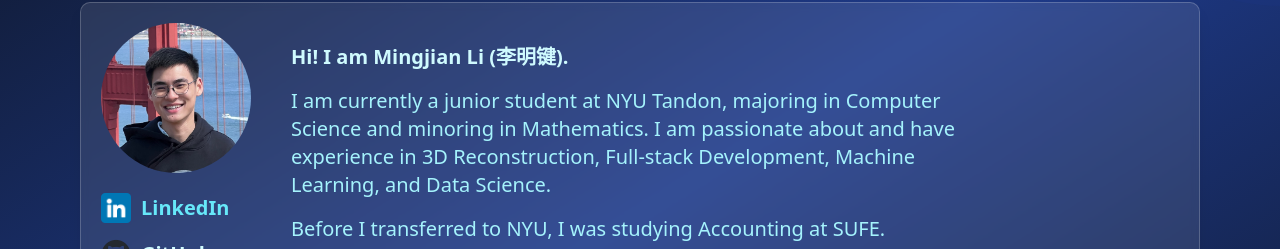
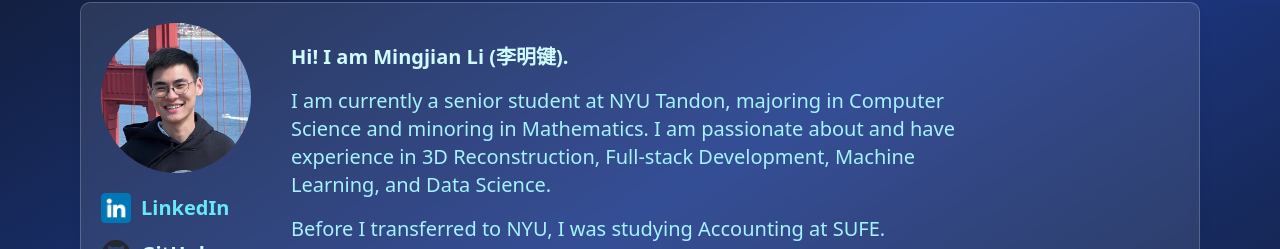
Before and after one commit to Normanisfine/limjiannn, a Next.js app: page / in a window 1280 px wide. Shown: the part 186-435 px from the top of the page. Built offline with nearby package versions, Linux system fonts and the light colour scheme.

Commit message:
update:senior

```diff
--- a/src/components/About/About.tsx
+++ b/src/components/About/About.tsx
@@ -76,7 +76,7 @@ export default function About() {
         <div className="mt-5 max-w-full lg:max-w-[700px] text-base md:text-lg lg:text-xl flex flex-col gap-4 text-center lg:text-left order-2 lg:order-2">
           <p className="text-cyan-100 font-semibold">Hi! I am Mingjian Li (李明键).</p>
           <p className="text-cyan-200 font-medium">
-            I am currently a junior student at NYU Tandon, majoring in Computer Science and minoring in Mathematics.
+            I am currently a senior student at NYU Tandon, majoring in Computer Science and minoring in Mathematics.
             I am passionate about and have experience in 3D Reconstruction, Full-stack Development, Machine Learning, and Data Science.
           </p>
           <p className="text-cyan-200 font-medium">Before I transferred to NYU, I was studying Accounting at SUFE.</p>
```
